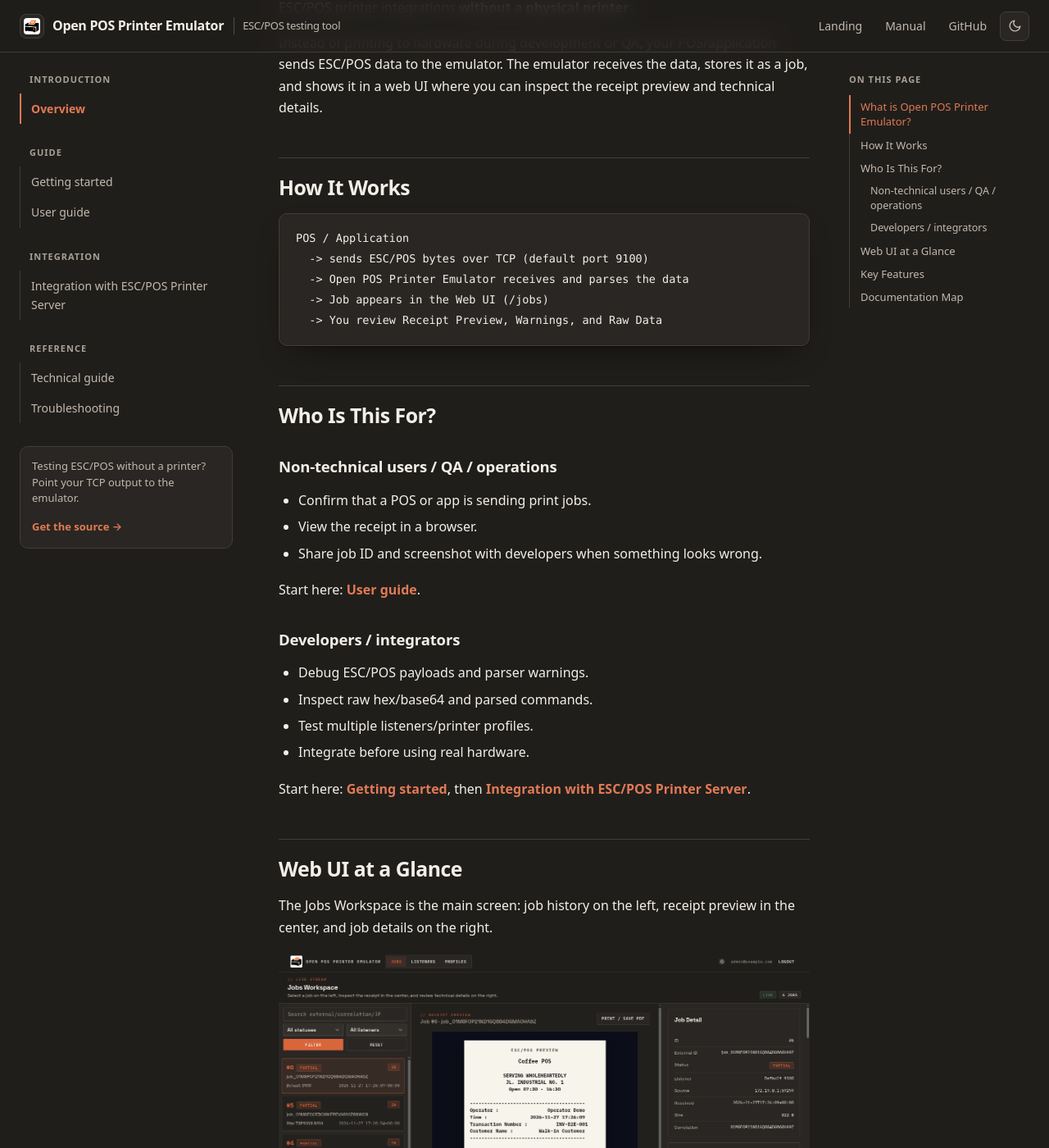
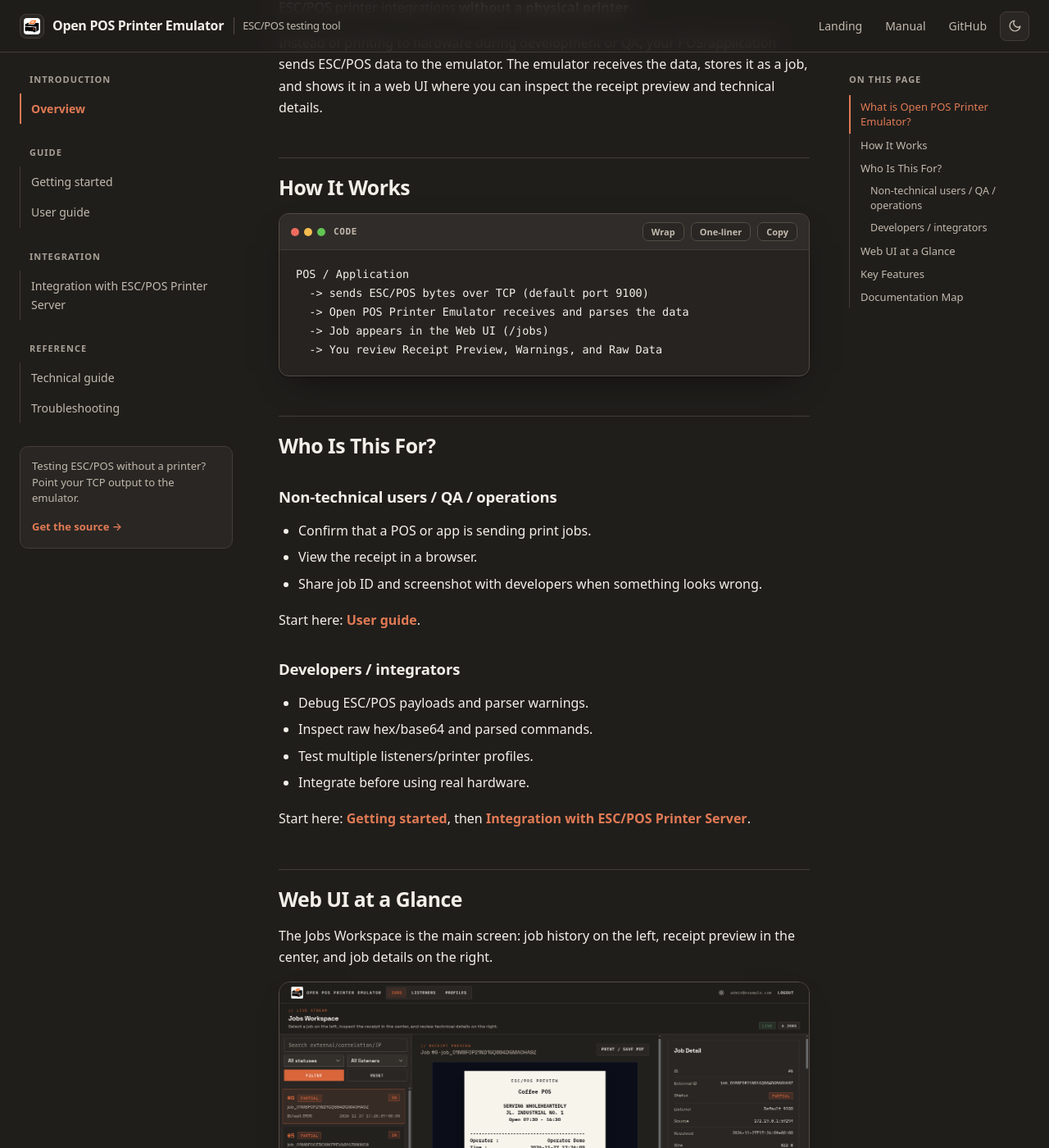
Before and after one commit to darkterminal/open-pos-printer-emulator, a Jekyll site: the page built from docs/user-manual/index.md, in a window 1280 px wide and 1400 px high, scrolled down 442 px. Shown: the whole window at 82% size. Built offline with Jekyll 4.4.1, drawn with Linux system fonts in a browser that asks for light colours.

Commit message:
docs: enhance manual code blocks and image lightbox

```diff
--- a/docs/_layouts/manual.html
+++ b/docs/_layouts/manual.html
@@ -78,6 +78,22 @@
 
     {% include footer.html %}
 
+    <div class="lightbox" data-lightbox hidden aria-hidden="true">
+        <div class="lightbox__backdrop" data-lightbox-close></div>
+        <figure class="lightbox__dialog" role="dialog" aria-modal="true" aria-label="Image preview">
+            <div class="lightbox__toolbar">
+                <figcaption class="lightbox__caption" data-lightbox-caption></figcaption>
+                <div class="lightbox__actions">
+                    <button type="button" class="lightbox__button" data-lightbox-zoom aria-label="Toggle zoom">Zoom</button>
+                    <button type="button" class="lightbox__button" data-lightbox-close aria-label="Close image preview">Close</button>
+                </div>
+            </div>
+            <div class="lightbox__body" data-lightbox-body>
+                <img class="lightbox__image" data-lightbox-image alt="" />
+            </div>
+        </figure>
+    </div>
+
     <script src="{{ '/assets/js/site.js' | relative_url }}" defer></script>
 </body>
 </html>
--- a/docs/assets/css/site.css
+++ b/docs/assets/css/site.css
@@ -67,6 +67,10 @@ body {
     line-height: 1.65;
     -webkit-font-smoothing: antialiased;
     text-rendering: optimizeLegibility;
+}
+
+body.has-lightbox {
+    overflow: hidden;
 }
 
 a {
@@ -459,6 +463,94 @@ img {
     font-size: 0.86em;
 }
 
+.code-block {
+    position: relative;
+    margin: 0 0 26px;
+    border: 1px solid var(--border-strong);
+    border-radius: 12px;
+    background: color-mix(in srgb, var(--bg-elevated) 92%, #000 8%);
+    box-shadow: var(--shadow);
+    overflow: hidden;
+}
+
+.code-block__header {
+    display: flex;
+    align-items: center;
+    justify-content: space-between;
+    gap: 12px;
+    padding: 10px 14px;
+    border-bottom: 1px solid var(--border);
+    background: color-mix(in srgb, var(--bg-subtle) 72%, var(--bg-elevated));
+}
+
+.code-block__meta {
+    display: flex;
+    align-items: center;
+    gap: 10px;
+    min-width: 0;
+}
+
+.code-block__dots {
+    display: inline-flex;
+    gap: 6px;
+    flex: 0 0 auto;
+}
+
+.code-block__dots span {
+    width: 10px;
+    height: 10px;
+    border-radius: 50%;
+    background: var(--border-strong);
+}
+
+.code-block__dots span:nth-child(1) { background: #ef6a5e; }
+.code-block__dots span:nth-child(2) { background: #f4bd50; }
+.code-block__dots span:nth-child(3) { background: #61c454; }
+
+.code-block__lang {
+    color: var(--text-muted);
+    font-family: var(--font-mono);
+    font-size: 11px;
+    font-weight: 700;
+    letter-spacing: 0.06em;
+    text-transform: uppercase;
+    white-space: nowrap;
+}
+
+.code-block__actions {
+    display: flex;
+    align-items: center;
+    gap: 8px;
+}
+
+.code-block__btn {
+    padding: 5px 10px;
+    border: 1px solid var(--border-strong);
+    border-radius: 7px;
+    background: var(--bg-elevated);
+    color: var(--text-muted);
+    font-family: var(--font-sans);
+    font-size: 11px;
+    font-weight: 650;
+    line-height: 1;
+    cursor: pointer;
+    transition: color .15s ease, border-color .15s ease, background .15s ease;
+}
+
+.code-block__btn:hover,
+.code-block__btn:focus-visible {
+    color: var(--text);
+    border-color: var(--accent-border);
+    background: var(--bg);
+}
+
+.code-block__btn.is-active {
+    color: var(--accent);
+    border-color: var(--accent-border);
+    background: var(--accent-soft);
+}
+
+.prose .code-block pre,
 .prose pre {
     position: relative;
     margin: 0 0 22px;
@@ -468,43 +560,39 @@ img {
     border-radius: var(--radius);
     background: var(--bg-elevated);
     box-shadow: var(--shadow);
-    line-height: 1.55;
+    line-height: 1.6;
 }
 
-.prose pre code {
+.prose .code-block pre {
+    margin: 0;
+    padding: 18px 20px 20px;
+    border: 0;
+    border-radius: 0;
+    background: transparent;
+    box-shadow: none;
+}
+
+.prose pre code,
+.prose .code-block pre code {
     padding: 0;
     border: 0;
     border-radius: 0;
     background: none;
     font-size: 13.5px;
+    line-height: 1.7;
 }
 
-.copy-button {
-    position: absolute;
-    top: 10px;
-    right: 10px;
-    padding: 4px 9px;
-    border: 1px solid var(--border-strong);
-    border-radius: 6px;
-    background: var(--bg-subtle);
-    color: var(--text-muted);
-    font-family: var(--font-sans);
-    font-size: 11px;
-    font-weight: 600;
-    letter-spacing: 0.02em;
-    cursor: pointer;
-    opacity: 0;
-    transition: opacity 0.15s ease, color 0.15s ease;
+.prose .code-block pre code {
+    display: block;
+    min-width: 100%;
 }
 
-.prose pre:hover .copy-button,
-.copy-button:focus-visible {
-    opacity: 1;
+.code-block pre.is-wrapped code {
+    white-space: pre-wrap;
+    word-break: break-word;
 }
 
-.copy-button:hover {
-    color: var(--text);
-}
+.copy-button { display: none; }
 
 /* Tables */
 
@@ -558,24 +646,130 @@ img {
 
 /* Screenshots */
 
-.screenshot {
-    margin: 26px 0 30px;
+.screenshot,
+.prose figure:not(.lightbox__dialog) {
+    margin: 32px 0 36px;
 }
 
+.prose p > img,
+.prose li > img,
+.prose figure:not(.lightbox__dialog) img,
 .screenshot img {
     display: block;
-    width: 100%;
+    width: min(100%, 1080px);
+    margin: 0 auto;
     border: 1px solid var(--border-strong);
-    border-radius: 12px;
-    box-shadow: var(--shadow);
+    border-radius: 14px;
+    box-shadow: 0 12px 40px -20px rgba(0,0,0,.35);
+    background: var(--bg-elevated);
+    cursor: zoom-in;
 }
 
-.screenshot figcaption {
+.screenshot figcaption,
+.prose figure:not(.lightbox__dialog) figcaption,
+.img-caption {
     margin-top: 10px;
     color: var(--text-faint);
     font-size: 13px;
     line-height: 1.5;
     text-align: center;
+}
+
+.image-zoom-hint {
+    display: inline-flex;
+    align-items: center;
+    gap: 6px;
+    margin-top: 8px;
+    color: var(--text-faint);
+    font-size: 12px;
+}
+
+/* Lightbox / fullscreen image preview */
+.lightbox[hidden] { display: none !important; }
+.lightbox {
+    position: fixed;
+    inset: 0;
+    z-index: 200;
+}
+.lightbox__backdrop {
+    position: absolute;
+    inset: 0;
+    background: rgba(10, 8, 7, 0.78);
+    backdrop-filter: blur(6px);
+}
+[data-theme="light"] .lightbox__backdrop { background: rgba(247, 244, 239, 0.82); }
+.lightbox__dialog {
+    position: relative;
+    z-index: 1;
+    display: flex;
+    flex-direction: column;
+    width: min(96vw, 1600px);
+    height: min(92vh, 1000px);
+    margin: 4vh auto;
+    border: 1px solid var(--border-strong);
+    border-radius: 14px;
+    background: var(--bg-elevated);
+    box-shadow: 0 30px 80px -20px rgba(0,0,0,.55);
+    overflow: hidden;
+}
+.lightbox__toolbar {
+    display: flex;
+    align-items: center;
+    justify-content: space-between;
+    gap: 12px;
+    padding: 12px 16px;
+    border-bottom: 1px solid var(--border);
+    background: var(--bg-subtle);
+}
+.lightbox__caption {
+    color: var(--text-muted);
+    font-size: 13px;
+    font-weight: 600;
+    min-width: 0;
+    overflow: hidden;
+    text-overflow: ellipsis;
+    white-space: nowrap;
+}
+.lightbox__actions { display: flex; gap: 8px; flex: 0 0 auto; }
+.lightbox__button {
+    padding: 6px 12px;
+    border: 1px solid var(--border-strong);
+    border-radius: 7px;
+    background: var(--bg-elevated);
+    color: var(--text-muted);
+    font: 600 12px/1 var(--font-sans);
+    cursor: pointer;
+}
+.lightbox__button:hover { color: var(--text); border-color: var(--accent-border); }
+.lightbox__body {
+    flex: 1;
+    overflow: auto;
+    display: grid;
+    place-items: center;
+    padding: 20px;
+    background: color-mix(in srgb, var(--bg) 85%, #000 15%);
+}
+[data-theme="light"] .lightbox__body { background: color-mix(in srgb, var(--bg) 92%, #fff 8%); }
+.lightbox__image {
+    max-width: 100%;
+    max-height: 100%;
+    width: auto;
+    height: auto;
+    border-radius: 8px;
+    box-shadow: 0 8px 30px rgba(0,0,0,.25);
+    cursor: zoom-in;
+    transition: transform .15s ease;
+}
+.lightbox.is-zoomed .lightbox__body { display: block; }
+.lightbox.is-zoomed .lightbox__image {
+    max-width: none;
+    max-height: none;
+    width: min(1600px, 140%);
+    cursor: zoom-out;
+}
+@media (max-width: 720px) {
+    .lightbox__dialog { width: 100vw; height: 100vh; margin: 0; border-radius: 0; border: 0; }
+    .lightbox__caption { white-space: normal; }
 }
 
 /* Callouts */
--- a/docs/assets/js/site.js
+++ b/docs/assets/js/site.js
@@ -98,25 +98,91 @@
         wrap.appendChild(table);
     });
 
-    /* ----------------------------------------------------------- copy code */
-    document.querySelectorAll('.prose pre').forEach(function (pre) {
-        var button = document.createElement('button');
-        button.type = 'button';
-        button.className = 'copy-button';
-        button.textContent = 'Copy';
+    /* ------------------------------------------------------------- images */
+    var lightbox = document.querySelector('[data-lightbox]');
+    var lightboxImg = lightbox && lightbox.querySelector('[data-lightbox-image]');
+    var lightboxCaption = lightbox && lightbox.querySelector('[data-lightbox-caption]');
+    var lightboxZoom = lightbox && lightbox.querySelector('[data-lightbox-zoom]');
+    var lastFocus = null;
 
-        button.addEventListener('click', function () {
-            var code = pre.querySelector('code');
-            var text = code ? code.innerText : pre.innerText;
-
-            function done() {
-                button.textContent = 'Copied';
-                window.setTimeout(function () { button.textContent = 'Copy'; }, 1600);
+    function closeLightbox() {
+        if (!lightbox) return;
+        lightbox.hidden = true;
+        lightbox.setAttribute('aria-hidden', 'true');
+        lightbox.classList.remove('is-zoomed');
+        document.body.classList.remove('has-lightbox');
+        if (lightboxZoom) lightboxZoom.textContent = 'Zoom';
+        if (lastFocus && lastFocus.focus) lastFocus.focus();
     }
 
+    function openLightbox(src, alt, caption) {
+        if (!lightbox || !lightboxImg) return;
+        lastFocus = document.activeElement;
+        lightboxImg.src = src;
+        lightboxImg.alt = alt || '';
+        if (lightboxCaption) lightboxCaption.textContent = caption || alt || 'Image preview';
+        lightbox.hidden = false;
+        lightbox.setAttribute('aria-hidden', 'false');
+        lightbox.classList.remove('is-zoomed');
+        document.body.classList.add('has-lightbox');
+        if (lightboxZoom) lightboxZoom.textContent = 'Zoom';
+        var closeBtn = lightbox.querySelector('.lightbox__button[data-lightbox-close]');
+        if (closeBtn) closeBtn.focus();
+    }
+
+    if (lightbox) {
+        lightbox.querySelectorAll('[data-lightbox-close]').forEach(function (el) {
+            el.addEventListener('click', closeLightbox);
+        });
+        if (lightboxZoom) {
+            lightboxZoom.addEventListener('click', function () {
+                var zoomed = lightbox.classList.toggle('is-zoomed');
+                lightboxZoom.textContent = zoomed ? 'Fit' : 'Zoom';
+            });
+        }
+        if (lightboxImg) {
+            lightboxImg.addEventListener('click', function () {
+                var zoomed = lightbox.classList.toggle('is-zoomed');
+                if (lightboxZoom) lightboxZoom.textContent = zoomed ? 'Fit' : 'Zoom';
+            });
+        }
+        document.addEventListener('keydown', function (e) {
+            if (lightbox.hidden) return;
+            if (e.key === 'Escape') closeLightbox();
+        });
+    }
+
+    document.querySelectorAll('.prose img').forEach(function (img) {
+        if (img.closest('a, button, .lightbox')) return;
+        img.loading = img.loading || 'lazy';
+        img.decoding = img.decoding || 'async';
+        img.setAttribute('tabindex', '0');
+        img.setAttribute('role', 'button');
+        img.setAttribute('aria-label', (img.alt || 'Image') + ' — open preview');
+        img.title = 'Click to enlarge';
+
+        var caption = img.alt || '';
+        var fig = img.closest('figure');
+        if (fig && !fig.querySelector('figcaption, .img-caption')) {
+            var cap = document.createElement('figcaption');
+            cap.className = 'img-caption';
+            cap.textContent = caption ? caption + ' — click to enlarge' : 'Click to enlarge';
+            fig.appendChild(cap);
+        }
+
+        function open() { openLightbox(img.currentSrc || img.src, img.alt, caption); }
+        img.addEventListener('click', open);
+        img.addEventListener('keydown', function (e) {
+            if (e.key === 'Enter' || e.key === ' ') { e.preventDefault(); open(); }
+        });
+    });
+
+    /* -------------------------------------------------------- code blocks */
+    function copyText(text, onDone) {
         if (navigator.clipboard && navigator.clipboard.writeText) {
-                navigator.clipboard.writeText(text).then(done, function () { /* noop */ });
-            } else {
+            navigator.clipboard.writeText(text).then(onDone, function () { onDone(); });
+            return;
+        }
         var area = document.createElement('textarea');
         area.value = text;
         area.setAttribute('readonly', '');
@@ -124,11 +190,90 @@
         area.style.opacity = '0';
         document.body.appendChild(area);
         area.select();
-                try { document.execCommand('copy'); done(); } catch (e) { /* noop */ }
+        try { document.execCommand('copy'); } catch (e) { /* noop */ }
         document.body.removeChild(area);
+        onDone();
+    }
+
+    function normalizeCodeText(text) {
+        return String(text || '').replace(/\n$/, '');
+    }
+
+    function languageLabel(pre, code) {
+        var classes = ((code && code.className) || '') + ' ' + (pre.className || '');
+        var match = classes.match(/language-([a-z0-9_-]+)/i);
+        if (!match) return 'Code';
+        var lang = match[1].toLowerCase();
+        var map = { bash: 'Bash', sh: 'Shell', shell: 'Shell', zsh: 'Zsh', js: 'JavaScript', javascript: 'JavaScript', ts: 'TypeScript', typescript: 'TypeScript', json: 'JSON', yaml: 'YAML', yml: 'YAML', php: 'PHP', html: 'HTML', css: 'CSS', sql: 'SQL', text: 'Text', plaintext: 'Text', md: 'Markdown', markdown: 'Markdown' };
+        return map[lang] || lang.toUpperCase();
+    }
+
+    function toOneLiner(text) {
+        var lines = normalizeCodeText(text).split('\n').map(function (l) { return l.trim(); }).filter(Boolean);
+        var cleaned = lines.filter(function (l) { return !/^(#|\/\/|;)/.test(l); });
+        if (!cleaned.length) cleaned = lines;
+        if (cleaned.length <= 1) return cleaned[0] || '';
+        return cleaned.join(' && ');
+    }
+
+    document.querySelectorAll('.prose pre').forEach(function (pre) {
+        if (pre.closest('.code-block')) return;
+        var code = pre.querySelector('code');
+        var raw = normalizeCodeText(code ? code.innerText : pre.innerText);
+        var lang = languageLabel(pre, code);
+
+        var wrapper = document.createElement('div');
+        wrapper.className = 'code-block';
+
+        var header = document.createElement('div');
+        header.className = 'code-block__header';
+        header.innerHTML = '' +
+            '<div class="code-block__meta">' +
+                '<span class="code-block__dots" aria-hidden="true"><span></span><span></span><span></span></span>' +
+                '<span class="code-block__lang"></span>' +
+            '</div>' +
+            '<div class="code-block__actions">' +
+                '<button type="button" class="code-block__btn" data-action="wrap">Wrap</button>' +
+                '<button type="button" class="code-block__btn" data-action="oneline">One-liner</button>' +
+                '<button type="button" class="code-block__btn" data-action="copy">Copy</button>' +
+            '</div>';
+        header.querySelector('.code-block__lang').textContent = lang;
+
+        pre.parentNode.insertBefore(wrapper, pre);
+        wrapper.appendChild(header);
+        wrapper.appendChild(pre);
+
+        var oneLiner = toOneLiner(raw);
+        var onelineBtn = header.querySelector('[data-action="oneline"]');
+        if (!oneLiner || oneLiner === raw || raw.indexOf('\n') === -1) {
+            onelineBtn.style.display = 'none';
+        }
+
+        var showingOneLine = false;
+        header.addEventListener('click', function (e) {
+            var btn = e.target.closest('[data-action]');
+            if (!btn) return;
+            var action = btn.getAttribute('data-action');
+            if (action === 'wrap') {
+                var wrapped = pre.classList.toggle('is-wrapped');
+                btn.classList.toggle('is-active', wrapped);
+                btn.textContent = wrapped ? 'Unwrap' : 'Wrap';
+                return;
+            }
+            if (action === 'oneline') {
+                showingOneLine = !showingOneLine;
+                if (code) code.textContent = showingOneLine ? oneLiner : raw;
+                btn.classList.toggle('is-active', showingOneLine);
+                btn.textContent = showingOneLine ? 'Original' : 'One-liner';
+                return;
+            }
+            if (action === 'copy') {
+                var text = code ? code.innerText : pre.innerText;
+                copyText(text, function () {
+                    btn.textContent = 'Copied';
+                    window.setTimeout(function () { btn.textContent = 'Copy'; }, 1400);
+                });
             }
         });
-
-        pre.appendChild(button);
     });
 })();
```
Lines whose indentation alone changed are shown as unchanged.
